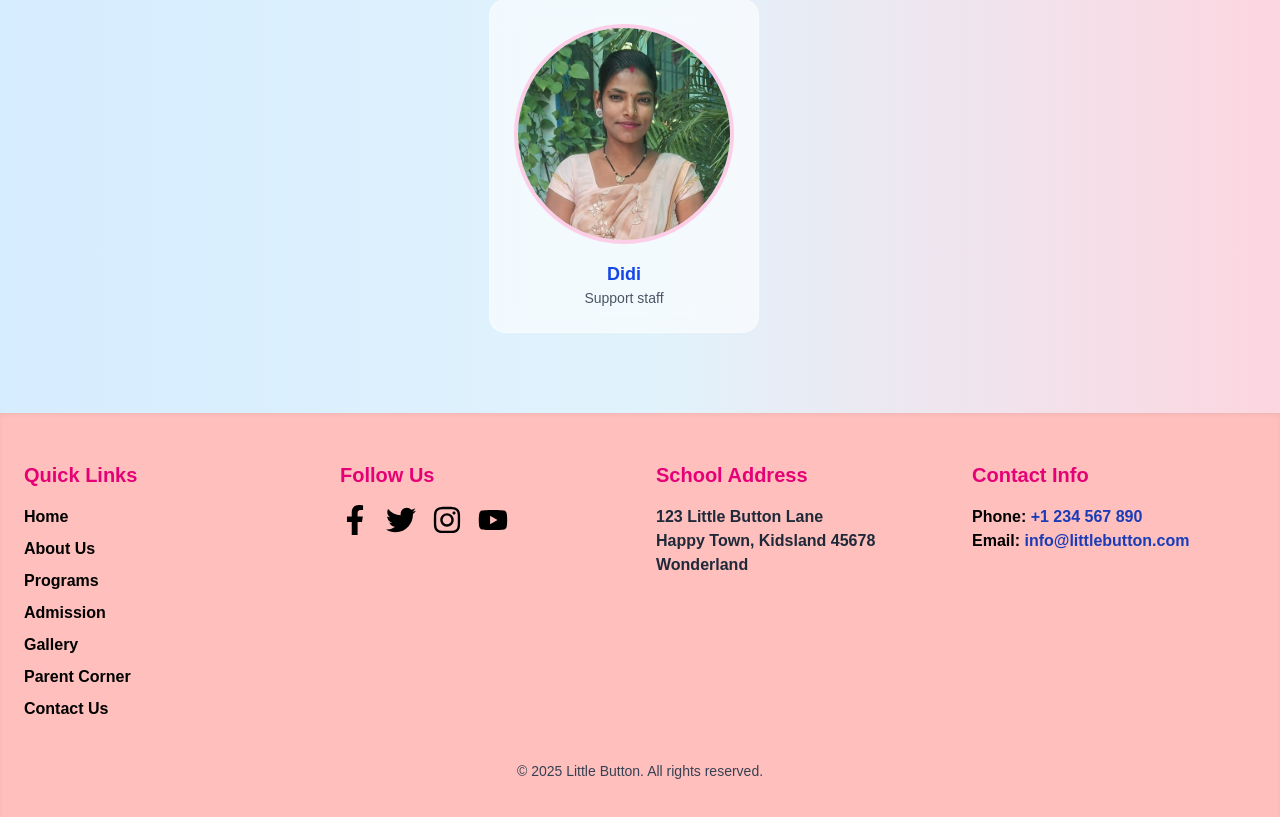
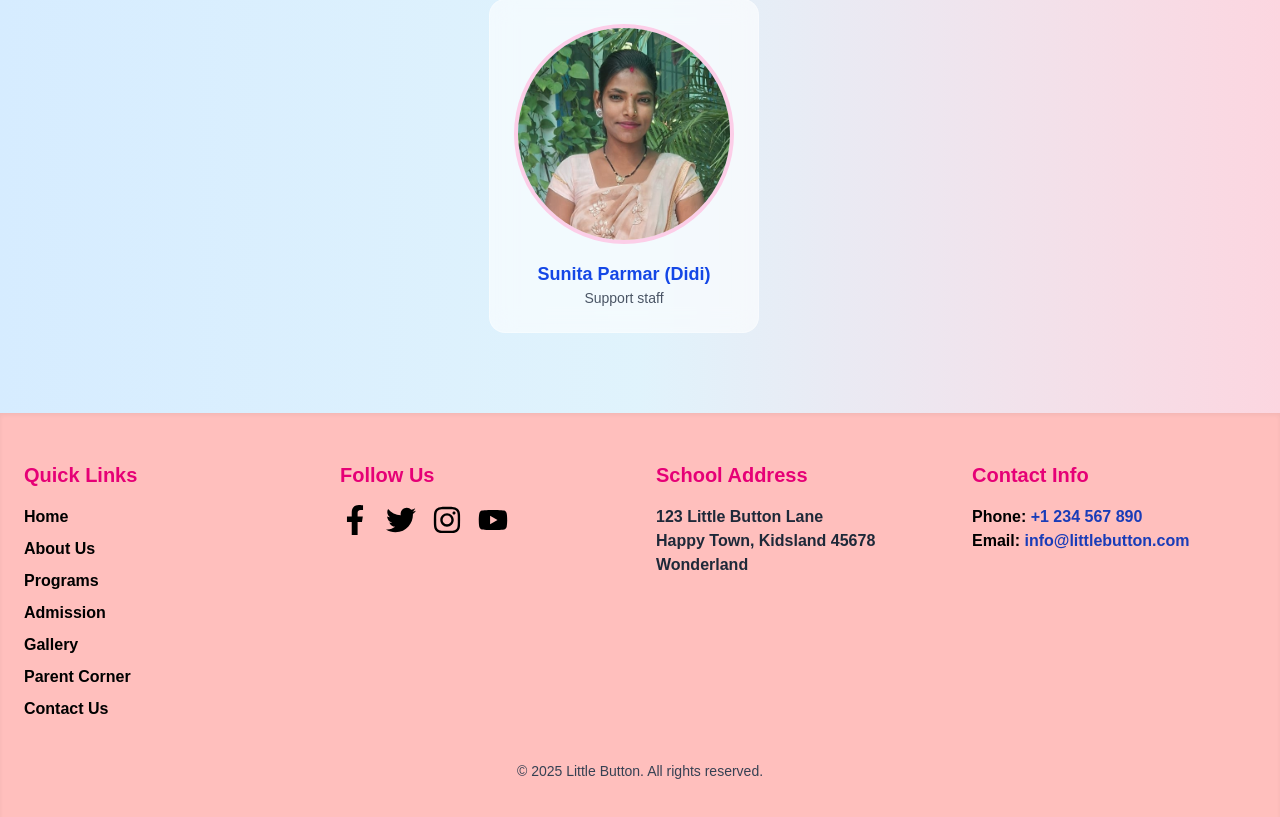
Before and after one commit to abhishekkrpandey17/Little-Button-School, a Next.js app in the folder client/: page /teampage in a window 1280 px wide. Shown: the part 1273-2090 px from the top of the page. Built offline with nearby package versions, Linux system fonts and the light colour scheme.

Commit message:
Update ourTeam.tsx

```diff
--- a/client/src/app/components/ourTeam.tsx
+++ b/client/src/app/components/ourTeam.tsx
@@ -34,7 +34,7 @@ const team = [
   },
 
   {
-    name: "Didi",
+    name: "Sunita Parmar (Didi)",
     role: "Support staff",
     img: "/image/didi.jpeg",
   },
```
